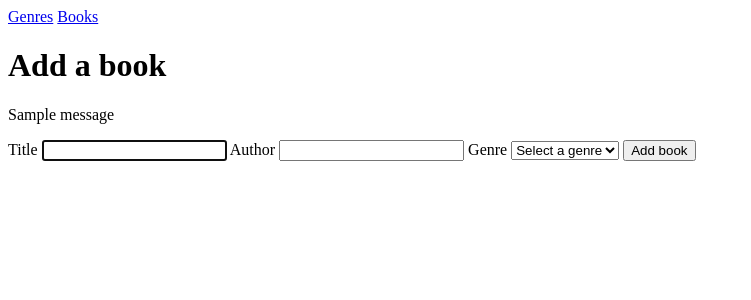
After one commit to Anubis373/Individual_in-depth_study, a Flask app: template templates/add_book.html in a window 1280 px wide. The commit adds this page. Shown: the top 300 px of the page, without its empty margins (0-751 px from the left). Run offline with Flask 3, Linux system fonts and the light colour scheme; the template is opened without the code that fills it: most values are stand-ins (such as "Sample title", 1, 10 or a date in 2020); one stand-in notice (Sample message) is shown; some libraries are stand-ins or nearby versions.

Commit message:
Implemented books pages for adding listing and removing

```diff
--- a/app.py
+++ b/app.py
@@ -3,7 +3,7 @@ import os
 import psycopg
 from dotenv import load_dotenv
 from flask import Flask, flash, redirect, render_template, request, url_for
-from psycopg.errors import UniqueViolation
+from psycopg.errors import ForeignKeyViolation, UniqueViolation
 
 load_dotenv()
 
@@ -25,7 +25,12 @@ def get_database_connection():
     )
 
 
-@app.route("/", methods=["GET", "POST"])
+@app.get("/")
+def home():
+    return redirect(url_for("books"))
+
+
+@app.route("/genre", methods=["GET", "POST"])
 def index():
     if request.method == "POST":
         name = request.form.get("name", "").strip()
@@ -56,11 +61,15 @@ def index():
 
 @app.post("/genres/<int:genre_id>/delete")
 def delete_genre(genre_id):
-    with get_database_connection() as connection:
-        deleted_genre = connection.execute(
-            "DELETE FROM public.genres WHERE id = %s RETURNING name",
-            (genre_id,),
-        ).fetchone()
+    try:
+        with get_database_connection() as connection:
+            deleted_genre = connection.execute(
+                "DELETE FROM public.genres WHERE id = %s RETURNING name",
+                (genre_id,),
+            ).fetchone()
+    except ForeignKeyViolation:
+        flash("Remove this genre from its books before deleting it.", "error")
+        return redirect(url_for("index"))
 
     if deleted_genre is None:
         flash("That genre was not found.", "error")
@@ -70,5 +79,77 @@ def delete_genre(genre_id):
     return redirect(url_for("index"))
 
 
+@app.get("/books")
+def books():
+    with get_database_connection() as connection:
+        book_list = connection.execute(
+            """
+            SELECT books.id, books.title, books.author, genres.name
+            FROM public.books
+            JOIN public.genres ON genres.id = books.genre_id
+            ORDER BY books.title, books.author
+            """
+        ).fetchall()
+
+    return render_template("books.html", books=book_list)
+
+
+@app.route("/books/add", methods=["GET", "POST"])
+def add_book():
+    if request.method == "POST":
+        title = request.form.get("title", "").strip()
+        author = request.form.get("author", "").strip()
+        genre_id_value = request.form.get("genre_id", "")
+
+        if not title or not author:
+            flash("Please enter both a title and an author.", "error")
+            return redirect(url_for("add_book"))
+
+        try:
+            genre_id = int(genre_id_value)
+        except ValueError:
+            flash("Please select a valid genre.", "error")
+            return redirect(url_for("add_book"))
+
+        try:
+            with get_database_connection() as connection:
+                connection.execute(
+                    """
+                    INSERT INTO public.books (title, author, genre_id)
+                    VALUES (%s, %s, %s)
+                    """,
+                    (title, author, genre_id),
+                )
+        except ForeignKeyViolation:
+            flash("That genre no longer exists. Please select another one.", "error")
+            return redirect(url_for("add_book"))
+
+        flash("Book added.", "success")
+        return redirect(url_for("books"))
+
+    with get_database_connection() as connection:
+        genres = connection.execute(
+            "SELECT id, name FROM public.genres ORDER BY name"
+        ).fetchall()
+
+    return render_template("add_book.html", genres=genres)
+
+
+@app.post("/books/<int:book_id>/delete")
+def delete_book(book_id):
+    with get_database_connection() as connection:
+        deleted_book = connection.execute(
+            "DELETE FROM public.books WHERE id = %s RETURNING title",
+            (book_id,),
+        ).fetchone()
+
+    if deleted_book is None:
+        flash("That book was not found.", "error")
+    else:
+        flash(f"Removed {deleted_book[0]}.", "success")
+
+    return redirect(url_for("books"))
+
+
 if __name__ == "__main__":
     app.run(debug=False)
--- /dev/null
+++ b/templates/add_book.html
@@ -0,0 +1,42 @@
+<!doctype html>
+<html lang="en">
+  <head>
+    <meta charset="utf-8">
+    <meta name="viewport" content="width=device-width, initial-scale=1">
+    <title>Add a book</title>
+  </head>
+  <body>
+    <main>
+      <nav>
+        <a href="{{ url_for('index') }}">Genres</a>
+        <a href="{{ url_for('books') }}">Books</a>
+      </nav>
+      <h1>Add a book</h1>
+      {% for category, message in get_flashed_messages(with_categories=true) %}
+        <p role="status">{{ message }}</p>
+      {% endfor %}
+
+      {% if genres %}
+        <form method="post">
+          <label for="title">Title</label>
+          <input id="title" name="title" type="text" required autofocus>
+
+          <label for="author">Author</label>
+          <input id="author" name="author" type="text" required>
+
+          <label for="genre_id">Genre</label>
+          <select id="genre_id" name="genre_id" required>
+            <option value="" disabled selected>Select a genre</option>
+            {% for id, name in genres %}
+              <option value="{{ id }}">{{ name }}</option>
+            {% endfor %}
+          </select>
+
+          <button type="submit">Add book</button>
+        </form>
+      {% else %}
+        <p>Add a genre before creating a book.</p>
+      {% endif %}
+    </main>
+  </body>
+</html>
--- a/templates/index.html
+++ b/templates/index.html
@@ -7,6 +7,10 @@
   </head>
   <body>
     <main>
+      <nav>
+        <a href="{{ url_for('index') }}">Genres</a>
+        <a href="{{ url_for('books') }}">Books</a>
+      </nav>
       <h1>Add a genre</h1>
       {% for category, message in get_flashed_messages(with_categories=true) %}
         <p role="status">{{ message }}</p>
```
Also changed, not shown: schema.sql (+7 -0 lines), templates/books.html (added, +38 -0 lines), README.md.
